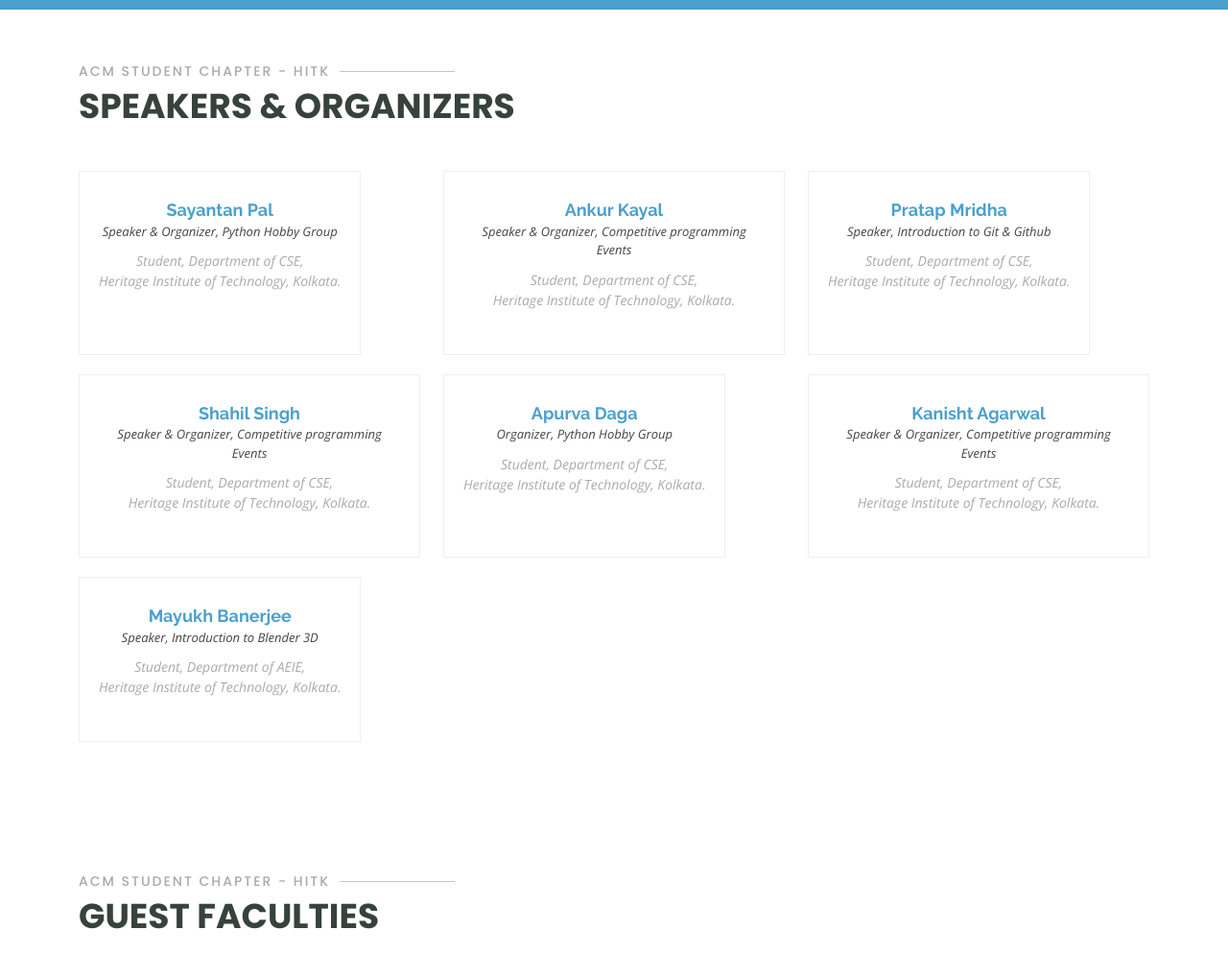
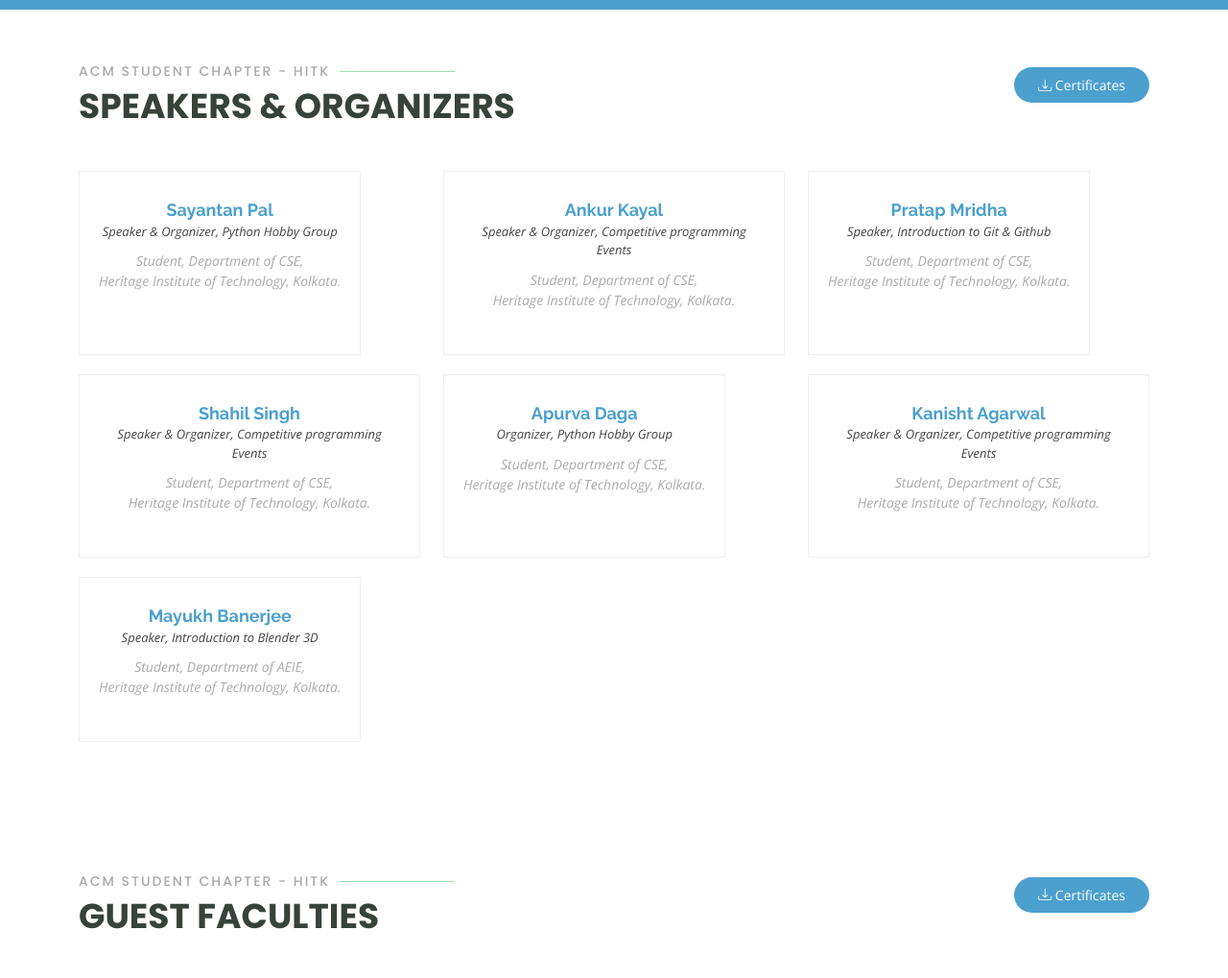
Before and after one commit to acmhitk/acmhitk.github.io, a plain HTML site: page ACM Student Chapters/ACM Student Chapter 2021-22/trainers.html in a window 1280 px wide. Shown: the part 190-1209 px from the top of the page at 96% size. Drawn offline with nearby package versions, Linux system fonts and the light colour scheme.

Commit message:
Update trainers.html

```diff
--- a/ACM Student Chapters/ACM Student Chapter 2021-22/trainers.html
+++ b/ACM Student Chapters/ACM Student Chapter 2021-22/trainers.html
@@ -79,8 +79,17 @@
       <div class="container" data-aos="fade-up">
 
         <div class="section-title">
-          <h2>ACM Student chapter - HITK</h2>
-          <p>Speakers & Organizers</p>
+          <div class="flexwrap">
+            <div>
+              <h2>ACM Student chapter - HITK</h2>
+              <p>Speakers & Organizers</p>
+            </div>
+            <div>
+              <!-- Download button -->
+              <a href="https://drive.google.com/drive/folders/1rQlepnGyUkEHV6ZX42KB_Kc43TxfLQ0a?usp=sharing"
+                class="get-started-btn" target="_blank"><i class="bi bi-download"></i> Certificates</a>
+            </div>
+          </div>
         </div>
 
         <div class="row" data-aos="zoom-in" data-aos-delay="100">
@@ -200,8 +209,17 @@
       <div class="container" data-aos="fade-up">
 
         <div class="section-title">
-          <h2>ACM Student chapter - HITK</h2>
-          <p>Guest Faculties</p>
+          <div class="flexwrap">
+            <div>
+              <h2>ACM Student chapter - HITK</h2>
+              <p>Guest Faculties</p>
+            </div>
+            <div>
+              <!-- Download button -->
+              <a href="https://drive.google.com/drive/folders/14vuK7f-KmgPVjXCia8iGvBQ1zEaWYWo3?usp=sharing"
+                class="get-started-btn" target="_blank"><i class="bi bi-download"></i> Certificates</a>
+            </div>
+          </div>
         </div>
 
         <div class="row" data-aos="zoom-in" data-aos-delay="100">
```
